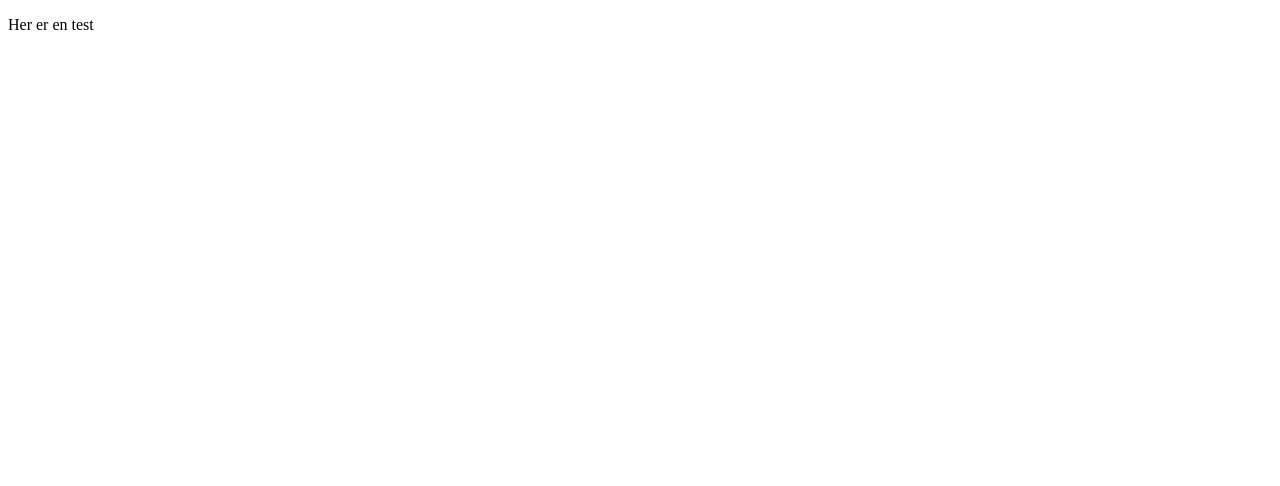
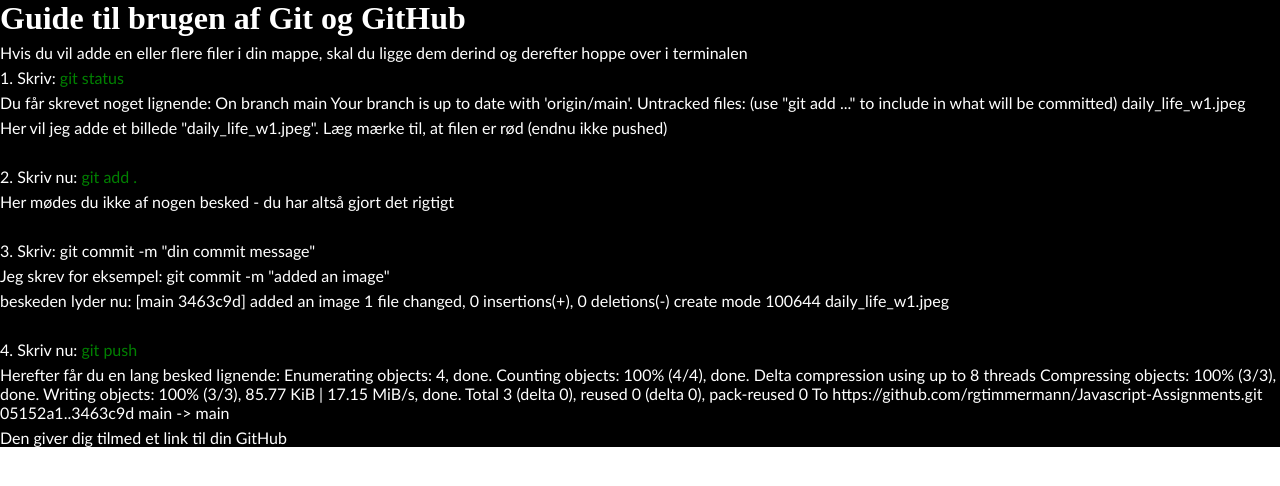
Before and after one commit to rgtimmermann/Javascript-Assignments, a plain HTML site: page Website/Index.html in a window 1280 px wide. Drawn offline with Linux system fonts and the light colour scheme.

Commit message:
Added CSS file and more content in HTML

```diff
--- /dev/null
+++ b/Website/CSS/style.css
@@ -0,0 +1,20 @@
+*{
+    box-sizing: border-box;
+    margin:0
+}
+
+p{
+    margin:6px 0 6px 0;
+    font-family: 'Gill Sans', 'Gill Sans MT', Calibri, 'Trebuchet MS', sans-serif;
+    color:white;
+}
+h1{
+    color:white;
+}
+span{
+    color:green;
+}
+
+main{
+    background-color:black;
+}
--- a/Website/Index.html
+++ b/Website/Index.html
@@ -4,13 +4,40 @@
     <meta charset="UTF-8">
     <meta http-equiv="X-UA-Compatible" content="IE=edge">
     <meta name="viewport" content="width=device-width, initial-scale=1.0">
+    <link rel="stylesheet" href="./CSS/style.css">
     <title>Document</title>
 </head>
 <body>
 
     <header></header>
     <main>
-        <p>Her er en test</p>
+        <h1>Guide til brugen af Git og GitHub</h1>
+        <p>Hvis du vil adde en eller flere filer i din mappe, skal du ligge dem derind og derefter hoppe over i terminalen</p>
+        <p>1. Skriv: <span>git status</span></p>
+        <p>Du får skrevet noget lignende: On branch main
+            Your branch is up to date with 'origin/main'.
+
+            Untracked files:
+              (use "git add <file>..." to include in what will be committed)
+                    daily_life_w1.jpeg</p>
+        <p>Her vil jeg adde et billede "daily_life_w1.jpeg". Læg mærke til, at filen er rød (endnu ikke pushed)</p>
+        <br><p>2. Skriv nu: <span>git add .</span></p>
+        <p>Her mødes du ikke af nogen besked - du har altså gjort det rigtigt</p>
+        <br><p>3. Skriv: git commit -m "din commit message"</p>
+        <p>Jeg skrev for eksempel: git commit -m "added an image"</p>
+        <p>beskeden lyder nu: [main 3463c9d] added an image
+            1 file changed, 0 insertions(+), 0 deletions(-)
+            create mode 100644 daily_life_w1.jpeg</p>
+        <br><p>4. Skriv nu: <span>git push</span></p>
+        <p>Herefter får du en lang besked lignende: Enumerating objects: 4, done.
+            Counting objects: 100% (4/4), done.
+            Delta compression using up to 8 threads
+            Compressing objects: 100% (3/3), done.
+            Writing objects: 100% (3/3), 85.77 KiB | 17.15 MiB/s, done.
+            Total 3 (delta 0), reused 0 (delta 0), pack-reused 0
+            To https://github.com/rgtimmermann/Javascript-Assignments.git
+               05152a1..3463c9d  main -> main</p>
+        <p>Den giver dig tilmed et link til din GitHub</p>
     </main>
     <footer></footer>
 
```
